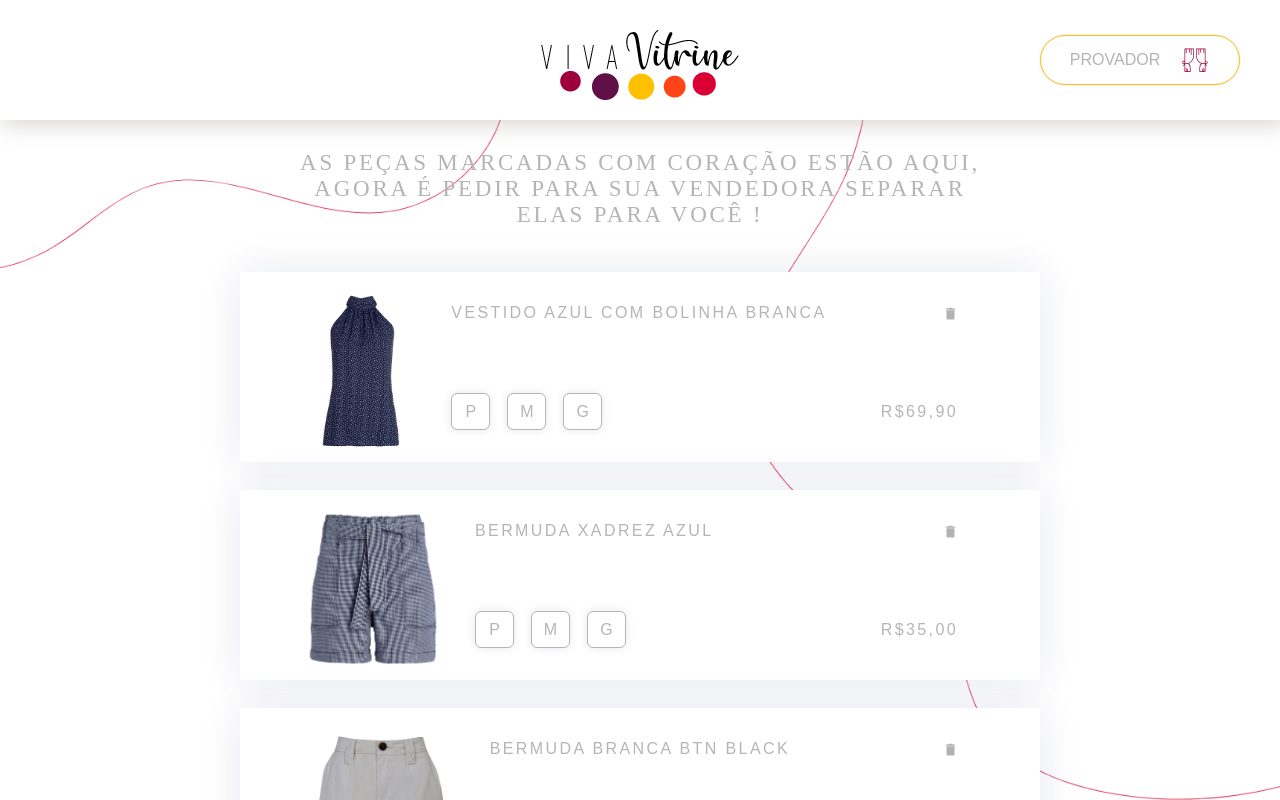
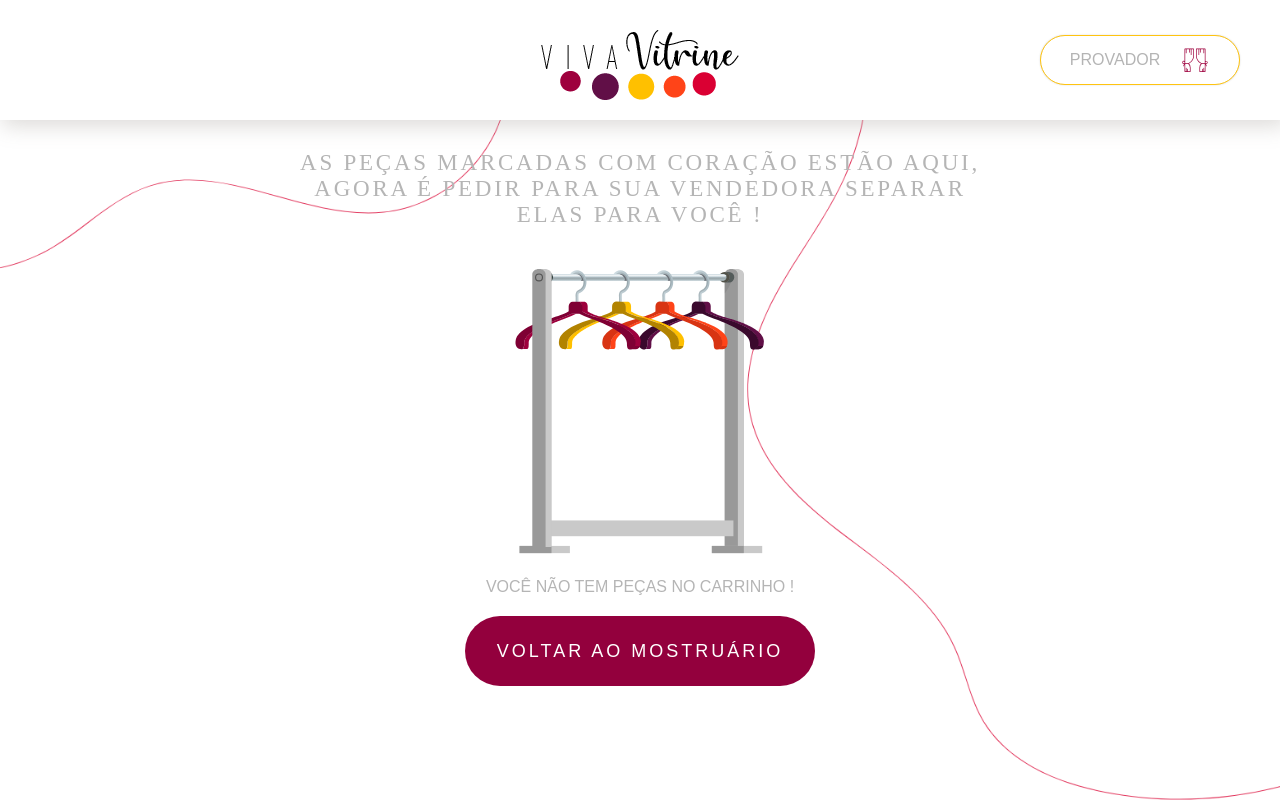
Before and after one commit to alanaraujop/megahack-sebrae, a React (Create React App) app: page /carrinho in a window 1280 px wide. Shown: the top 800 px of the page. Built offline with nearby package versions, Linux system fonts and the light colour scheme.

Commit message:
Cart empty + resizing button cart

```diff
--- a/src/components/features/CartContent/CartContent.js
+++ b/src/components/features/CartContent/CartContent.js
@@ -9,6 +9,9 @@ import { Content, CardContainer, Total, Row, MoreItems } from "./styles";
 import { useHistory } from "react-router-dom";
 import Products from "../../../mocks/Products";
 import { useMedia } from "../../../hooks/useMedia";
+import cartEmpty from "../../../assets/images/cabides.svg"
+import Typography from "../../elements/Typography/Typography";
+
 const generateProductsList = (cart) =>
   cart.reduce(
     (acum, item, index) => `${acum}
@@ -26,12 +29,12 @@ export default function CartContent() {
   const whatsappNumber = "5521984623153";
   const text = `*PRODUTOS:*%0a
   -----------------%0a${generateProductsList(cart)}`;
-  useEffect(() => {
-    dispatch(ActionsCart.insertItemCart(Products[2]));
-    dispatch(ActionsCart.insertItemCart(Products[1]));
-    dispatch(ActionsCart.insertItemCart(Products[0]));
-    dispatch(ActionsCart.insertItemCart(Products[9]));
-  }, []);
+  // useEffect(() => {
+  //   dispatch(ActionsCart.insertItemCart(Products[2]));
+  //   dispatch(ActionsCart.insertItemCart(Products[1]));
+  //   dispatch(ActionsCart.insertItemCart(Products[0]));
+  //   dispatch(ActionsCart.insertItemCart(Products[9]));
+  // }, []);
 
   const handleRemoveItemCart = (id) => {
     dispatch(ActionsCart.removeItemCart(id));
@@ -64,7 +67,7 @@ export default function CartContent() {
           />
         </CardContainer>
       ))}
-      {cart.length > 0 && (
+      {cart.length > 0 ? (
         <>
           <Row>
             <Total>TOTAL DO PEDIDO</Total>
@@ -77,14 +80,32 @@ export default function CartContent() {
             action={closeOrder}
             style={{
               margin: "20px 0",
-              height: !isSmall ? "83px" : "47px",
-              maxWidth: "396px",
+              height: !isSmall ? "70px" : "47px",
+              maxWidth: "350px",
               width: "80%",
               borderRadius: "42px",
-              fontSize: !isSmall ? "25px" : "13px",
+              fontSize: !isSmall ? "18px" : "13px",
             }}
           >
             FECHAR PEDIDO
+          </Button>
+        </>
+      ) : (
+        <>
+          <img src={cartEmpty} alt="carrinho vazio" height="300px"/>
+          <Typography color="#B5B5B5" style={{marginTop: "20px"}}>VOCÊ NÃO TEM PEÇAS NO CARRINHO !</Typography>
+          <Button
+            action={() => history.push("/produtos")}
+            style={{
+              margin: "20px 0",
+              height: !isSmall ? "70px" : "47px",
+              maxWidth: "350px",
+              width: "80%",
+              borderRadius: "42px",
+              fontSize: !isSmall ? "18px" : "13px",
+            }}
+          >
+            VOLTAR AO MOSTRUÁRIO
           </Button>
         </>
       )}
```
Also changed, not shown: src/assets/images/cabides.svg (added).
